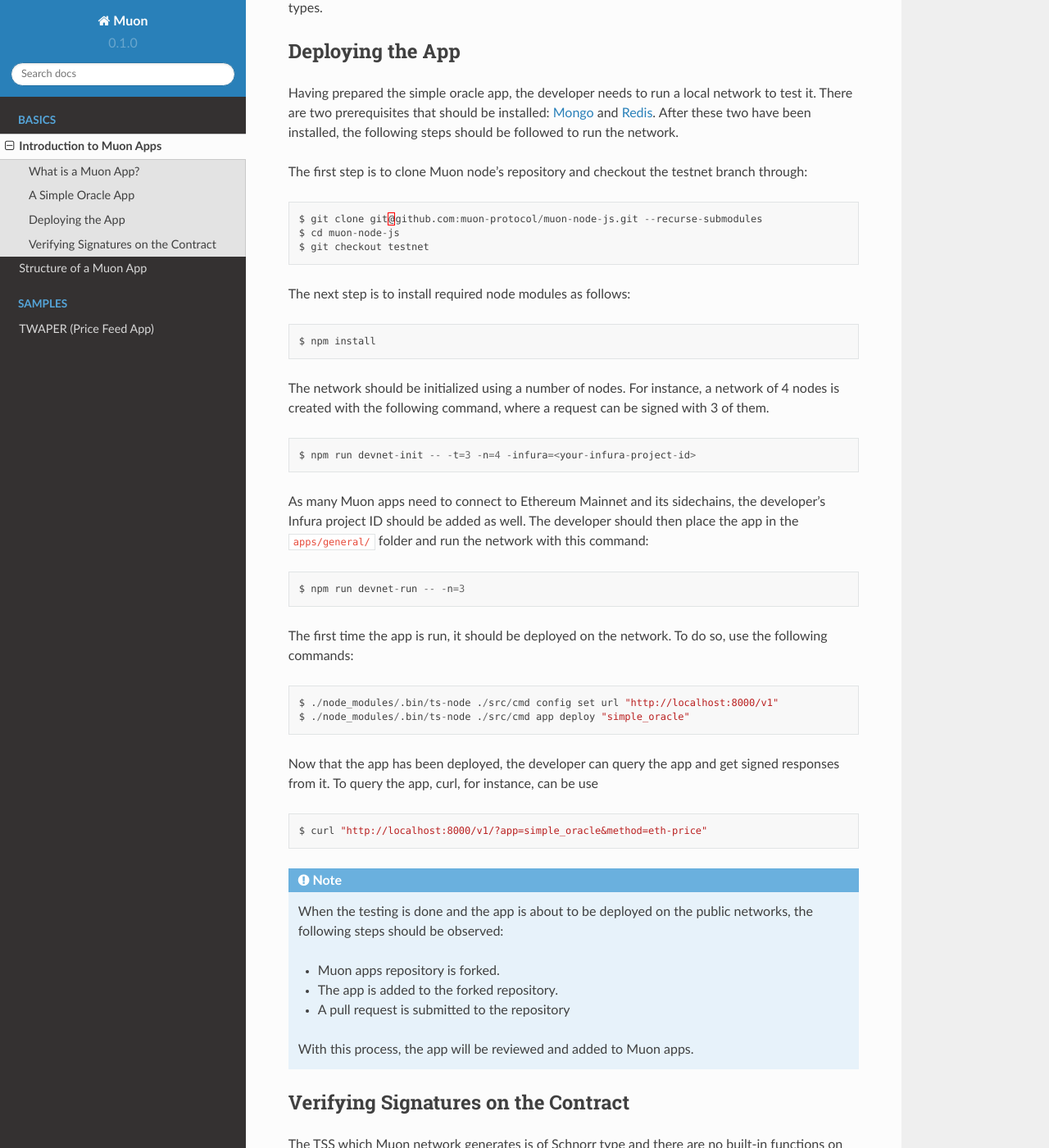
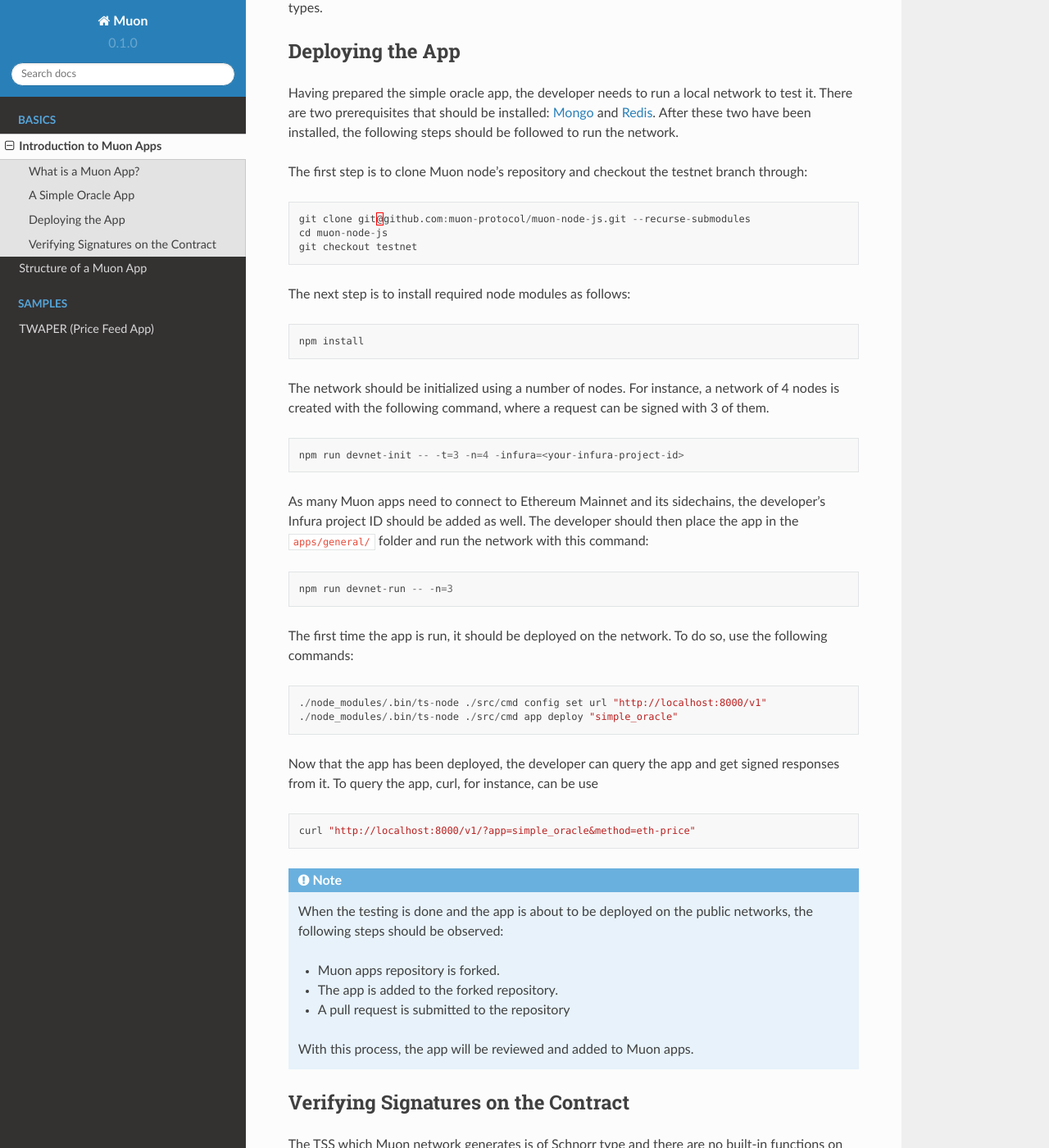
Before and after one commit to abramsymons/rtd-muon, a Sphinx documentation site: the page built from docs/source/introduction.rst, in a window 1280 px wide and 1400 px high, scrolled down 1486 px. Shown: the whole window at 82% size. Built offline with Sphinx 7.4.7 and the Read the Docs theme 2.0.0, drawn with Linux system fonts in a browser that asks for light colours.

```diff
--- a/docs/source/introduction.rst
+++ b/docs/source/introduction.rst
@@ -67,40 +67,40 @@ The first step is to clone Muon node’s repository and checkout the testnet bra
 
 .. code-block:: javascript
 
-    $ git clone git@github.com:muon-protocol/muon-node-js.git --recurse-submodules
-    $ cd muon-node-js
-    $ git checkout testnet
+    git clone git@github.com:muon-protocol/muon-node-js.git --recurse-submodules
+    cd muon-node-js
+    git checkout testnet
 
 The next step is to install required node modules as follows:
 
 .. code-block:: javascript
 
-    $ npm install
+    npm install
 
 The network should be initialized using a number of nodes. For instance, a network of 4 nodes  is created with the following command, where a request can be signed with 3 of them.
 
 .. code-block:: javascript
 
-    $ npm run devnet-init -- -t=3 -n=4 -infura=<your-infura-project-id>
+    npm run devnet-init -- -t=3 -n=4 -infura=<your-infura-project-id>
 
 ‍‍‍As many Muon apps need to connect to Ethereum Mainnet and its sidechains, the developer’s Infura project ID should be added as well. The developer should then place the app in the ``apps/general/`` folder and run the network with this command:
 
 .. code-block:: javascript
 
-    $ npm run devnet-run -- -n=3
+    npm run devnet-run -- -n=3
 
 The first time the app is run, it should be deployed on the network. To do so, use the following commands:
 
 .. code-block:: javascript
 
-    $ ./node_modules/.bin/ts-node ./src/cmd config set url "http://localhost:8000/v1"
-    $ ./node_modules/.bin/ts-node ./src/cmd app deploy "simple_oracle"
+    ./node_modules/.bin/ts-node ./src/cmd config set url "http://localhost:8000/v1"
+    ./node_modules/.bin/ts-node ./src/cmd app deploy "simple_oracle"
 
 Now that the app has been deployed, the developer can query the app and get signed responses from it. To query the app, curl, for instance, can be use
 
 .. code-block:: javascript
 
-    $ curl "http://localhost:8000/v1/?app=simple_oracle&method=eth-price"
+    curl "http://localhost:8000/v1/?app=simple_oracle&method=eth-price"
 
 .. note::
     When the testing is done and the app is about to be deployed on the public networks, the following steps should be observed:
```
